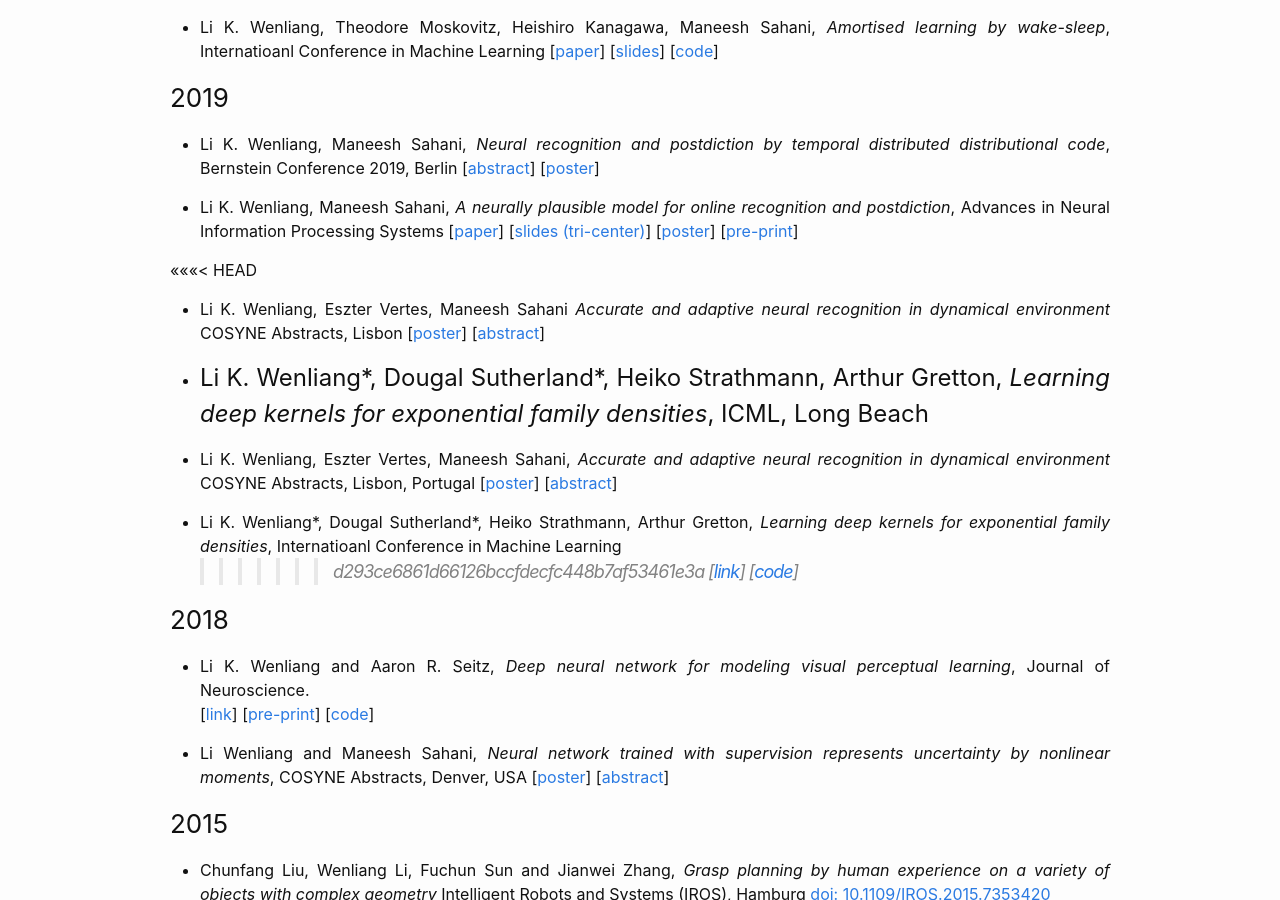
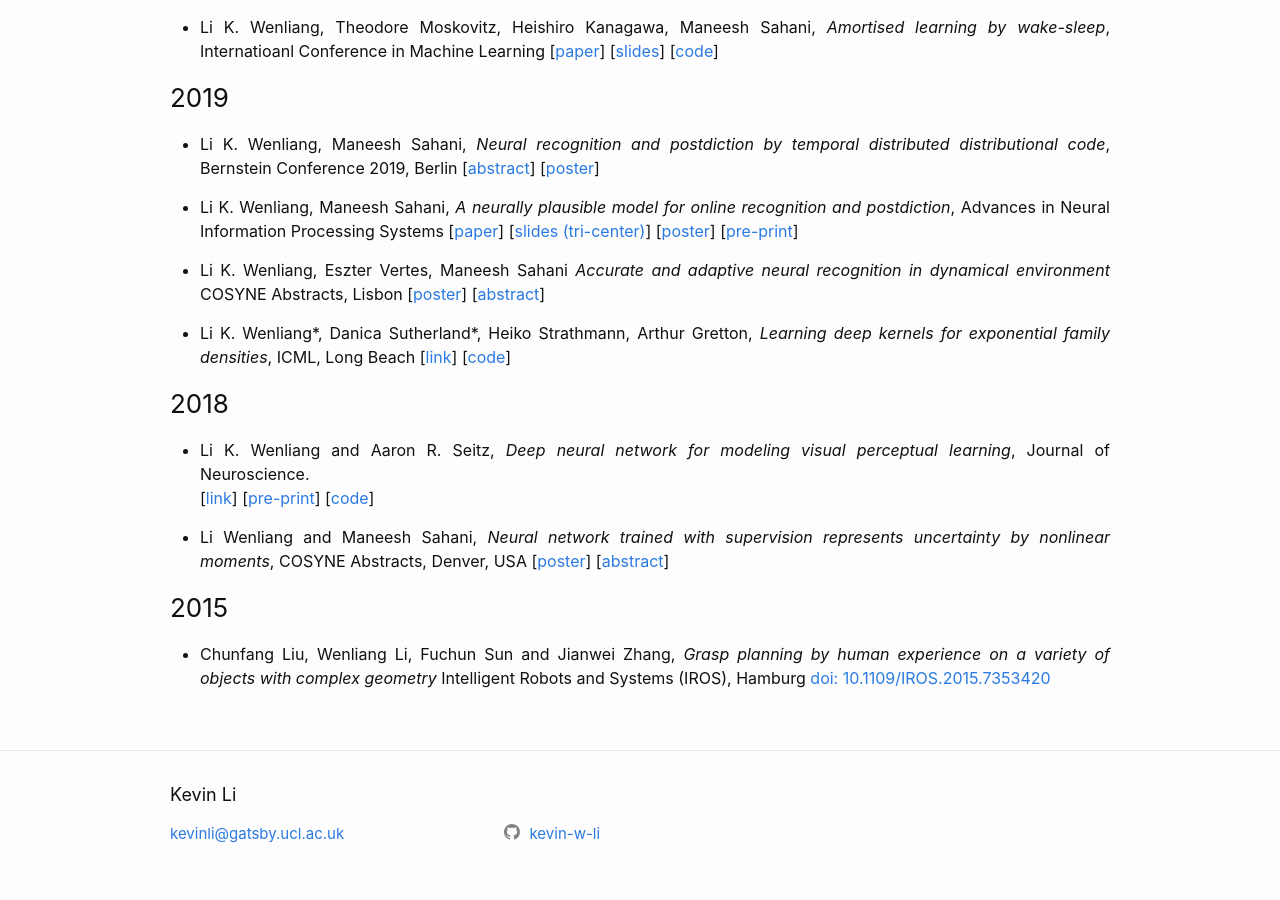
Before and after one commit to kevin-w-li/kevin-w-li.github.io, a Jekyll site: the page built from _pages/publication.md, in a window 1280 px wide and 900 px high, scrolled down 626 px. Built offline with Jekyll 4.4.1, drawn with Linux system fonts in a browser that asks for light colours.

Commit message:
Update publication.md

```diff
--- a/_pages/publication.md
+++ b/_pages/publication.md
@@ -51,19 +51,11 @@ title: Publications
 [[poster]({{ "/pubs/ddc_neurips19.pdf" | absolute_url }})]
 [[pre-print](https://www.biorxiv.org/content/10.1101/672089v2)]
 
-<<<<<<< HEAD
 * Li K. Wenliang, Eszter Vertes, Maneesh Sahani *Accurate and adaptive neural recognition in dynamical environment* COSYNE Abstracts, Lisbon
 [[poster]({{"/pubs/ddc_ssm_poster.pdf" | absolute_url }})]
 [[abstract]({{ "/pubs/ddc_ssm_abstract.pdf" | absolute_url }})]
 
-* Li K. Wenliang\*, Dougal Sutherland\*, Heiko Strathmann, Arthur Gretton, *Learning deep kernels for exponential family densities*, ICML, Long Beach
-=======
-* Li K. Wenliang, Eszter Vertes, Maneesh Sahani, *Accurate and adaptive neural recognition in dynamical environment* COSYNE Abstracts, Lisbon, Portugal
-[[poster]({{"/pubs/ddc_ssm_poster.pdf" | absolute_url }})]
-[[abstract]({{ "/pubs/ddc_ssm_abstract.pdf" | absolute_url }})]
-
-* Li K. Wenliang\*, Dougal Sutherland\*, Heiko Strathmann, Arthur Gretton, *Learning deep kernels for exponential family densities*, Internatioanl Conference in Machine Learning
->>>>>>> d293ce6861d66126bccfdecfc448b7af53461e3a
+* Li K. Wenliang\*, Danica Sutherland\*, Heiko Strathmann, Arthur Gretton, *Learning deep kernels for exponential family densities*, ICML, Long Beach
 [[link](https://arxiv.org/abs/1811.08357)]
 [[code](https://github.com/kevin-w-li/deep-kexpfam)]
 
```
